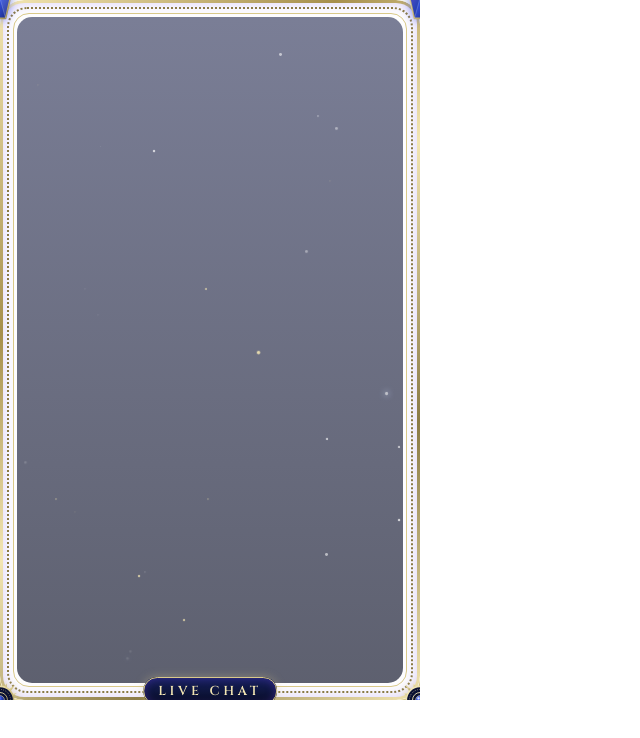
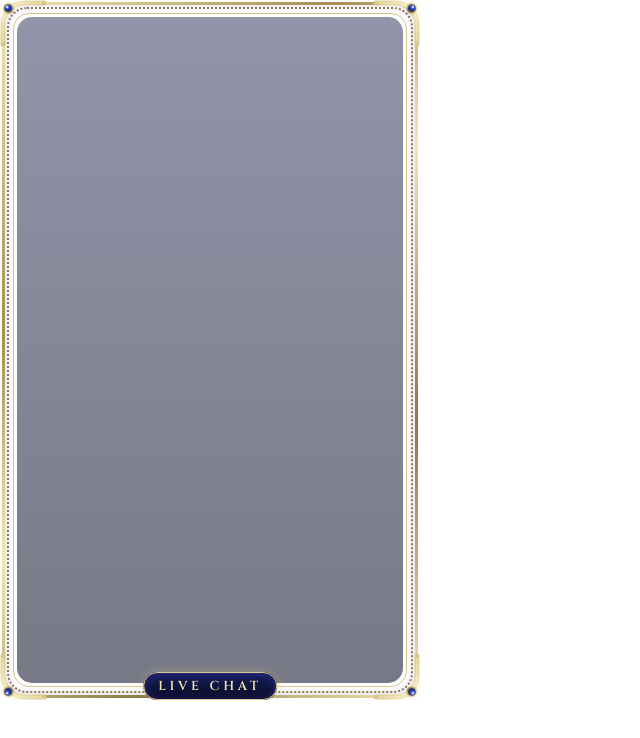
Before and after one commit to lchouville/StreamOverlay, a plain HTML site: page user/SaphirSchwarz/secondary-frame/chat-frame.html in a window 1280 px wide. Shown: the whole page, without its empty margins (0-640 px from the left). Drawn offline with Linux system fonts and the light colour scheme.

Commit message:
SaphirSchwarz : cadre du chat (equerres d'angle, panneau sans etoiles) et timer sans debordement
Co-Authored-By: Claude Sonnet 5.5 <noreply@anthropic.com>

```diff
--- a/user/SaphirSchwarz/elements/timer.css
+++ b/user/SaphirSchwarz/elements/timer.css
@@ -64,3 +64,7 @@
   animation: timer-shine 7s ease-in-out infinite;
 }
 @keyframes timer-shine { 0%, 60% { left: -60%; } 100% { left: 130%; } }
+
+/* la source du timer fait exactement 320x110 : le liseré reste a l'interieur */
+.timer-box .ring-outer { outline: none; }
+.timer-box .ring-outer::before { inset: 0; }
--- a/user/SaphirSchwarz/secondary-frame/chat-frame.html
+++ b/user/SaphirSchwarz/secondary-frame/chat-frame.html
@@ -7,7 +7,7 @@
 <style>
   /* Canvas de reference : 420x700. Source dimensionnee pile a la taille du chat : dans OBS,
      mets la source en 420x700 et positionne-la a (1500, 360). Place ton widget de chat
-     par-dessus, a l'interieur de #chat-inner, en fond transparent. */
+     par-dessus, a l'interieur de #chat-inner, en fond transparent. #chat-inner n'est qu'un panneau sombre semi-transparent : les constellations du fond passent en dessous. */
   body { width: 420px; height: 700px; position: relative; }
 
   #chat-rect {
@@ -27,15 +27,23 @@
     position: absolute;
     inset: 17px;
     border-radius: 15px;
-    background: linear-gradient(180deg, rgba(13,20,64,0.55), rgba(7,11,34,0.65));
+    background: linear-gradient(180deg, rgba(13,20,64,0.45), rgba(7,11,34,0.55));
     overflow: hidden;
   }
 
   .motif { position: absolute; z-index: 2; }
+  /* Equerre d'angle : epaissit le trait du cadre dans le coin (dans la gouttiere, jamais sur le panneau de chat). */
+  .coin { position: absolute; z-index: 2; width: 46px; height: 46px; pointer-events: none; overflow: visible; }
+  .coin.d { right: 0; transform: scaleX(-1); }
+  .coin.b { bottom: 0; transform: scaleY(-1); }
+  .coin.d.b { transform: scale(-1, -1); }
+  /* La source fait exactement 420x700 : tout reste a l'interieur (pas de liseré exterieur ni de medaillon a cheval sur le bord). */
+  .ring-outer { outline: none; }
+  .ring-outer::before { inset: 0; }
 
   #chat-label {
     position: absolute;
-    bottom: -2px;
+    bottom: 3px;
     left: 50%;
     transform: translateX(-50%);
     z-index: 3;
@@ -62,20 +70,32 @@
     <div class="ring ring-outer"></div>
     <div class="ring ring-dotted"></div>
     <div class="ring ring-inner"></div>
-    <div id="chat-inner"><div class="star-field" id="chat-stars"></div></div>
+    <div id="chat-inner"></div>
     <div id="chat-label"><span>Live Chat</span></div>
   </div>
 
-<script src="../elements/stars.js"></script>
-<script src="../elements/motifs.js"></script>
 <script>
-  spawnStarField(document.getElementById('chat-stars'), 26);
-
   const rect = document.getElementById('chat-rect');
-  placeMedallion(rect, 'sapphire', 40, 0, 0);
-  placeMedallion(rect, 'sapphire', 40, 100, 0);
-  placeMedallion(rect, 'sunburst', 44, 0, 100);
-  placeMedallion(rect, 'sunburst', 44, 100, 100);
+  // Equerres d'angle : le trait du cadre s'epaissit dans le coin, avec une perle saphir sur l'arc.
+  const NS = 'http://www.w3.org/2000/svg';
+  const defs = document.createElementNS(NS, 'svg');
+  defs.setAttribute('width', 0); defs.setAttribute('height', 0); defs.style.position = 'absolute';
+  defs.innerHTML = '<defs><linearGradient id="orCoin" x1="0" y1="0" x2="1" y2="1"><stop offset="0" stop-color="#fbf2c9"/><stop offset="0.5" stop-color="#d9c98a"/><stop offset="1" stop-color="#8a7a45"/></linearGradient>' +
+    '<radialGradient id="perleCoin" cx="0.35" cy="0.3"><stop offset="0" stop-color="#9fb6ff"/><stop offset="0.55" stop-color="#3452e0"/><stop offset="1" stop-color="#1c2f8f"/></radialGradient></defs>';
+  document.body.appendChild(defs);
+  ['', 'd', 'b', 'd b'].forEach(function (cls) {
+    const c = document.createElementNS(NS, 'svg');
+    c.setAttribute('class', 'coin ' + cls);
+    c.setAttribute('viewBox', '0 0 46 46');
+    c.innerHTML =
+      '<path d="M3 44 L3 24 A21 21 0 0 1 24 3 L44 3" fill="none" stroke="url(#orCoin)" stroke-width="5" stroke-linecap="round" stroke-linejoin="round"/>' +
+      '<path d="M3 44 L3 24 A21 21 0 0 1 24 3 L44 3" fill="none" stroke="#fffbe6" stroke-width="0.8" opacity="0.6"/>' +
+      '<circle cx="8.2" cy="8.2" r="5.6" fill="url(#orCoin)"/>' +
+      '<circle cx="8.2" cy="8.2" r="3.8" fill="url(#perleCoin)" stroke="#6b5a2c" stroke-width="0.6"/>' +
+      '<circle cx="7" cy="7" r="1.1" fill="#fff" opacity="0.75"/>' +
+      '<path d="M44 3 l-3 -2.6 0 5.2 z" fill="url(#orCoin)"/><path d="M3 44 l-2.6 -3 5.2 0 z" fill="url(#orCoin)"/>';
+    rect.appendChild(c);
+  });
 </script>
 </body>
 </html>
```
Also changed, not shown: 1 other file.
